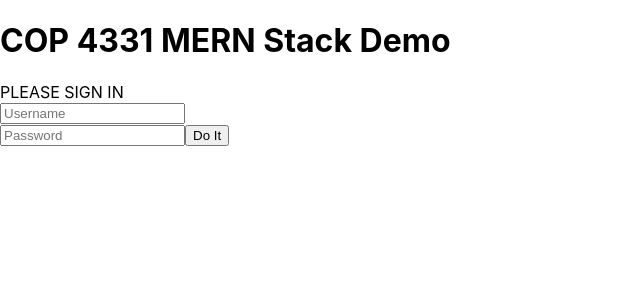
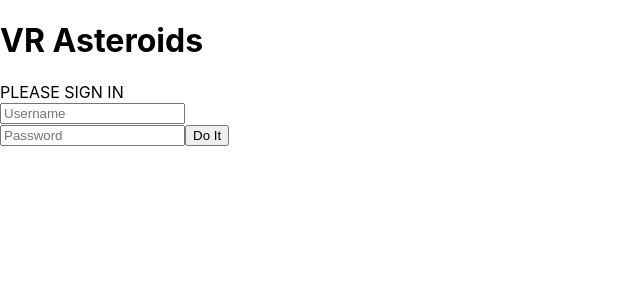
Before and after one commit to mdh099/big-project, a React (Create React App) app in the folder frontend/: page / in a window 1280 px wide. Shown: the top 300 px of the page, without its empty margins (0-640 px from the left). Built offline with nearby package versions, Linux system fonts and the light colour scheme.

Commit message:
Test Commit

```diff
--- a/frontend/src/components/PageTitle.js
+++ b/frontend/src/components/PageTitle.js
@@ -2,7 +2,7 @@ import React from 'react';
 function PageTitle()
 {
    return(
-     <h1 id="title">COP 4331 MERN Stack Demo</h1>
+     <h1 id="title">VR Asteroids</h1>
    );
 };
 export default PageTitle;
```
